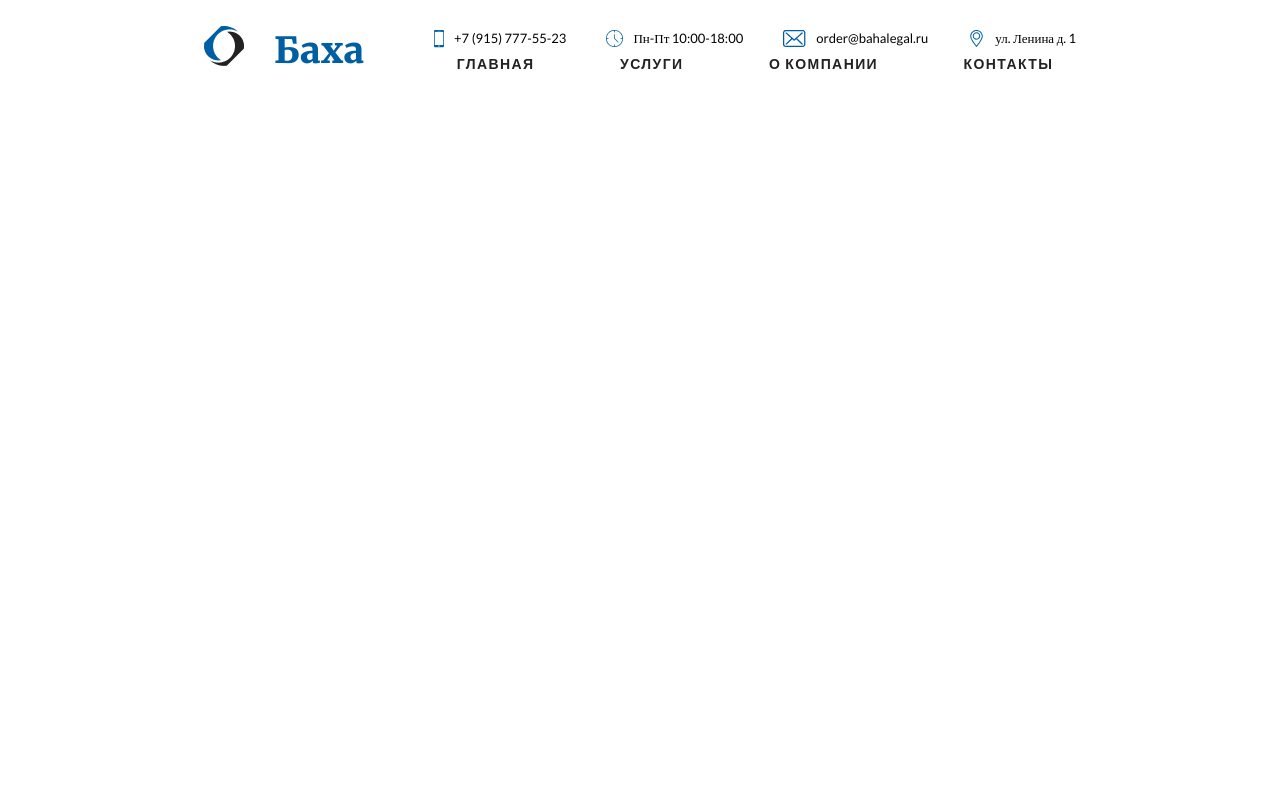
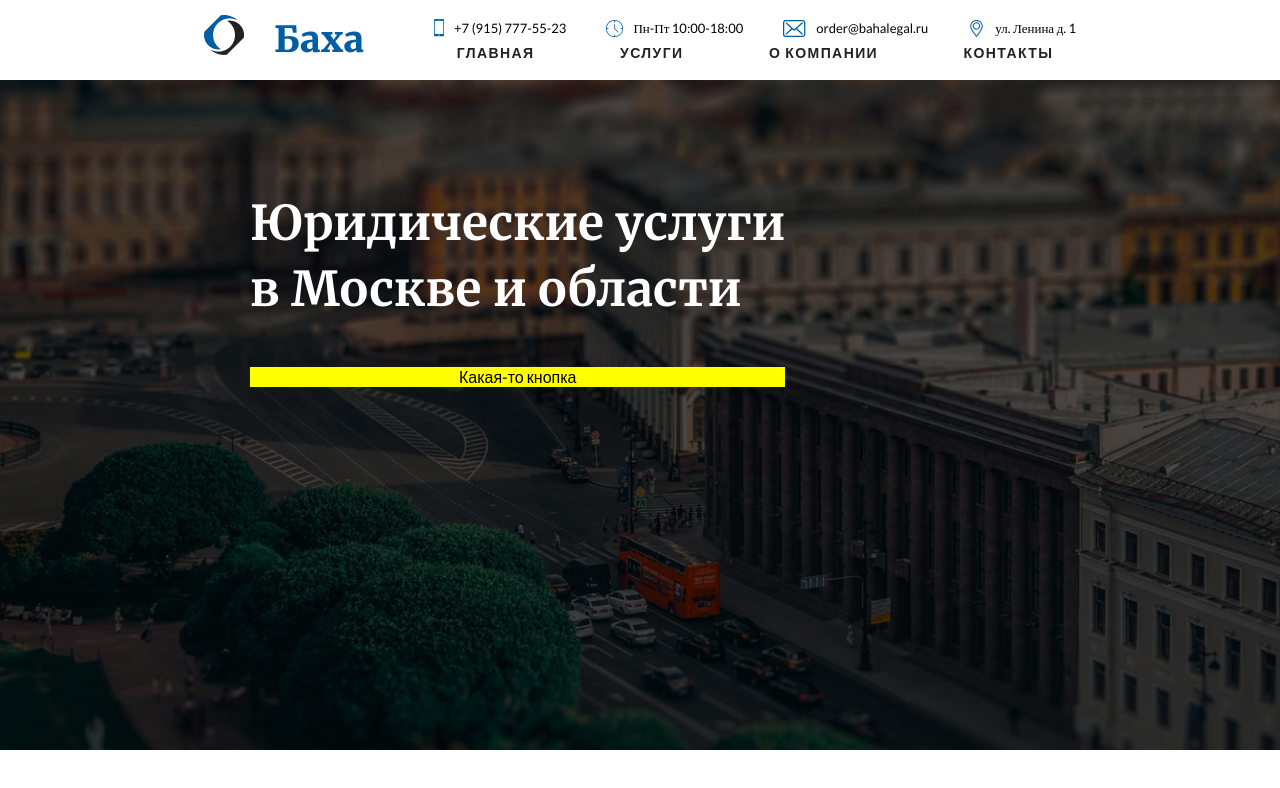
Before and after one commit to ArtemHard/legal_services, a plain HTML site: page index.html in a window 1280 px wide. Drawn offline with Linux system fonts and the light colour scheme.

Commit message:
add first screen block with btn

```diff
--- a/css/main.css
+++ b/css/main.css
@@ -2,11 +2,14 @@ body {
     font-family: "Lato", sans-serif;
 }
 .header {
+    position: fixed;
+    z-index: 100;
+    background-color: white;
     display: flex;
     justify-content: center;
     align-items: center;
-    height: 57px;
-    margin: 22px 31px 1.5rem;
+    height: 80px;
+    width: 100%;
 }
 .logo {
     display: flex;
@@ -70,3 +73,43 @@ letter-spacing: 0.1em;
 text-transform: uppercase;
 color: #222222;
 }
+
+/* MAIN */
+
+main {
+    position: relative;
+    top: 80px;
+}
+.first-screeen {
+width: 100%;
+height: 670px;
+left: 0px;
+background: linear-gradient(0deg, rgba(0, 0, 0, 0.2), rgba(0, 0, 0, 0.2)), url('../img/back-ground-spb.jpg');
+background-size: cover ;
+}
+.first-screeen__infoContainer {
+display: flex;
+flex-direction: column;
+position: absolute;
+top: 110px;
+padding-left: 250px;
+/* max-width: 589px; */
+}
+
+.first-screeen h2 {
+height: 117px;
+
+/* h1 */
+font-family: 'Merriweather', sans-serif;
+font-style: normal;
+font-weight: 700;
+font-size: 48px;
+line-height: 66px;
+color: #FFFFFF;
+margin-bottom: 60px;
+}
+
+.first-screeen button {
+    /* position: absolute; */
+    background-color: yellow;
+}
--- a/index.html
+++ b/index.html
@@ -19,7 +19,7 @@
             <a href="#!">
                 <img class="logo__img" src="./img/logo.png" alt="logo">
             </a>
-            <h1 class="logo__title">Баха</h1>
+                <h1 class="logo__title">Баха</h1>
         </div>
 
         <div class="header-info">
@@ -53,7 +53,14 @@
         </div>
 
     </header>
-    <main></main>
+    <main>
+        <section class="first-screeen">
+            <div class="first-screeen__infoContainer">
+                <h2 class="first-screeen__title">Юридические услуги <br> в Москве и области</h2>
+                <button class="first-screeen__btn">Какая-то кнопка</button>
+            </div>
+        </section>
+    </main>
     <footer></footer>
 
 </body>
```
Also changed, not shown: img/back-ground-spb.jpg (added).
